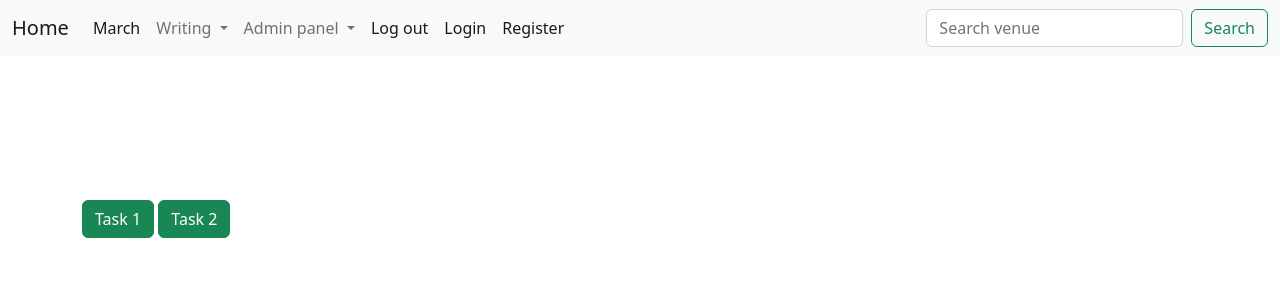
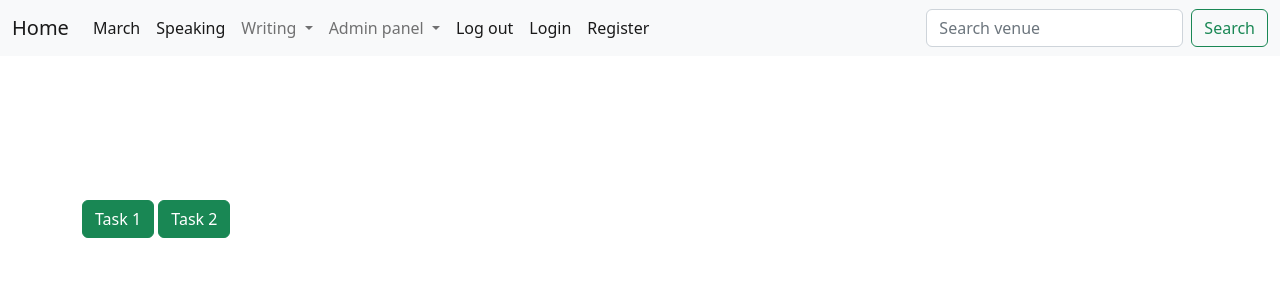
Before and after one commit to islomjon17/Brooklyn-page, a Django app: page / in a window 1280 px wide. Shown: the top 300 px of the page. Run offline with Django 4.2, Linux system fonts and the light colour scheme; some libraries are stand-ins or nearby versions.

Commit message:
speaking page

```diff
--- a/ielts/templates/navbar.html
+++ b/ielts/templates/navbar.html
@@ -15,6 +15,9 @@
 
 
 
+          <li class="nav-item">
+            <a class="nav-link active" aria-current="page" href="{% url 'speaking'%}">Speaking</a>
+          </li>
 
           <li class="nav-item dropdown">
             <a class="nav-link dropdown-toggle"  id="navbarDropdown" role="button" data-toggle="dropdown" aria-haspopup="true" aria-expanded="false">
--- a/ielts/urls.py
+++ b/ielts/urls.py
@@ -25,4 +25,8 @@ urlpatterns = [
     path('addtask2',
          AddTask2View.as_view(), name='addtask2'),
 
+##############speaking urls
+
+     path('speaking/', Speaking, name='speaking' )
+
 ] + static(settings.MEDIA_URL, document_root=settings.MEDIA_ROOT)
--- a/ielts/views.py
+++ b/ielts/views.py
@@ -103,3 +103,12 @@ class AddTask2View(CreateView):
     model = writingtask2
     form_class = writingtask2Form
     template_name = 'tasks/task2/addtask2.html'
+
+
+"""
+Speaking section
+"""
+
+def Speaking(request):
+    return render(request, 'speaking/speaking.html',
+                  )
```
Also changed, not shown: ielts/templates/speaking/speaking.html (added, +13 -0 lines).
